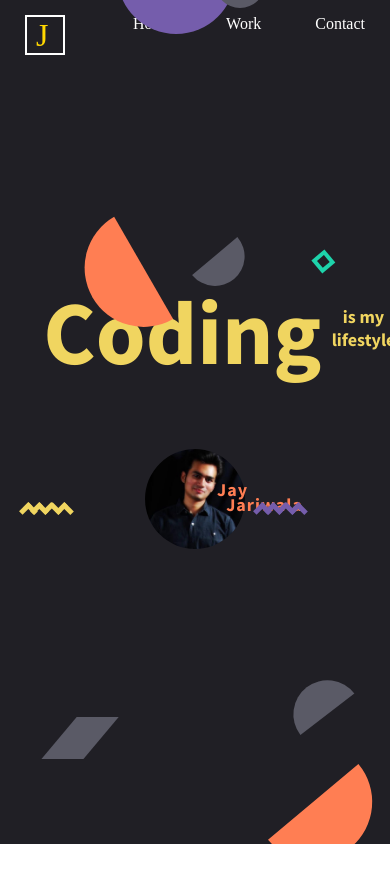
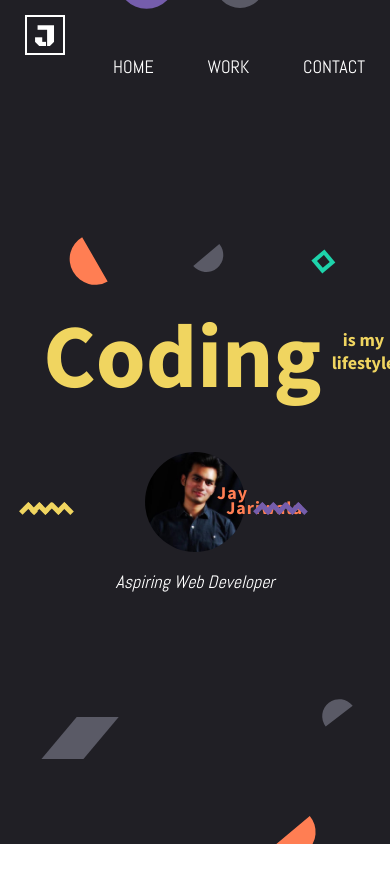
Before and after one commit to jayjariwala/portfolio, a plain HTML site: page index.html in a window 390 px wide. Drawn offline with nearby package versions, Linux system fonts and the light colour scheme.

Commit message:
responsive shapes

```diff
--- a/assets/scss/style.scss
+++ b/assets/scss/style.scss
@@ -15,6 +15,7 @@ body{
   background-color: $theme;
   padding: 0;
   margin: 0;
+  text-align: center;
 }
 .logo
 {
@@ -23,30 +24,44 @@ width: 40px;
 border: 2px solid white;
 box-sizing: border-box;
 font-size: 32px;
-padding-left: 9px;
-color:gold;
+padding-left: 0px;
+color: linear-gradient(red, yellow, green);
 }
-
+.status
+{
+  font-family: 'Abel', sans-serif;
+  color: white;
+  font-style: italic;
+  font-size: 18px;
+}
 .navbar
 {
   padding-top: 15px;
   box-sizing: border-box;
   width: 100%;
   color:white;
+    font-family: 'Abel', sans-serif;
+
   .logo
   {
     float: left;
     margin-left: 25px;
+    font-family: 'Abel', sans-serif;
+    font-family: 'Black Ops One', cursive;
   }
   .navigation
   {
     float: right;
     margin-right: 25px;
+
   }
   .navigation a{
     margin-left: 50px;
     text-decoration: none;
     color: white;
+    font-size: 18px;
+
+
   }
 }
 
@@ -86,21 +101,21 @@ color:gold;
   position: relative;
   .halfcircle1
   {
-    @include halfcircle(14vh,7vh,$shapeorange);
+    @include halfcircle(6vmax,3vmax,$shapeorange);
     top:30%;
     left:15%;
     transform:rotate(-140deg);
   }
   .halfcircle2
   {
-    @include halfcircle(14vh,7vh,$shapepurple);
+    @include halfcircle(7vmax,4vmax,$shapepurple);
     top:-25;
     left:30%;
     transform:rotate(-180deg);
   }
   .halfcircle3
   {
-    @include halfcircle(7vh,3.5vh,$shapesmokey);
+    @include halfcircle(4vmax,2vmax,$shapesmokey);
     top:30%;
     left:50%;
     transform:rotate(-220deg);
@@ -108,7 +123,7 @@ color:gold;
 
   .halfcircle4
   {
-    @include halfcircle(8vh,4vh,$shapesmokey);
+    @include halfcircle(4vmax,2vmax,$shapesmokey);
     bottom:15%;
     right:10%;
     transform:rotate(-130deg);
@@ -116,7 +131,7 @@ color:gold;
 
   .halfcircle5
   {
-    @include halfcircle(14vh,7vh,$shapeorange);
+    @include halfcircle(6vmax,3vmax,$shapeorange);
     bottom:-10;
     left:70%;
     transform:rotate(-220deg);
@@ -259,7 +274,8 @@ color:gold;
   position: relative;
   height: 100px;
   width: 100px;
-  margin: 0 auto;
+  margin: auto;
+  margin-top: -20px;
   border-radius: 50%;
   background-position: center;
   background-size: contain;
@@ -274,5 +290,6 @@ color:gold;
     font-size: 18px;
     line-height: 15px;
     letter-spacing: 1px;
+    text-align: left;
   }
 }
--- a/index.html
+++ b/index.html
@@ -5,8 +5,8 @@
   <link href="https://fonts.googleapis.com/css?family=Source+Sans+Pro:700" rel="stylesheet">
   <script src="https://ajax.googleapis.com/ajax/libs/jquery/3.1.1/jquery.min.js"></script>
   <script src="assets/js/function.js"></script>
-
-
+  <link href="https://fonts.googleapis.com/css?family=Abel" rel="stylesheet">
+  <link href="https://fonts.googleapis.com/css?family=Abel|Black+Ops+One" rel="stylesheet">
 </head>
 <body>
 
@@ -15,9 +15,9 @@
       <div class="navbar">
         <div class="logo">J</div>
         <div class="navigation">
-          <a href="#">Home</a>
-          <a href="#">Work</a>
-          <a href="#">Contact</a>
+          <a href="#">HOME</a>
+          <a href="#">WORK</a>
+          <a href="#">CONTACT</a>
         </div>
       </div>
       <div class="quote">
@@ -26,6 +26,9 @@
       <div class="photo">
         <span class="name">Jay &nbsp;&nbsp;Jariwala</span>
       </div>
+      <br/>
+
+      <span class="status">Aspiring Web Developer</span>
       <div class="halfcircle1"></div>
       <div class="halfcircle2"></div>
       <div class="halfcircle3"></div>
```
Also changed, not shown: assets/css/style.css, 1 other file.
